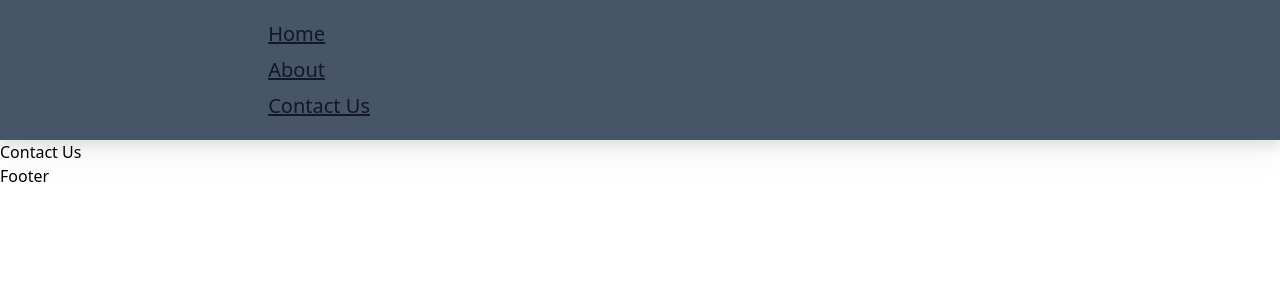
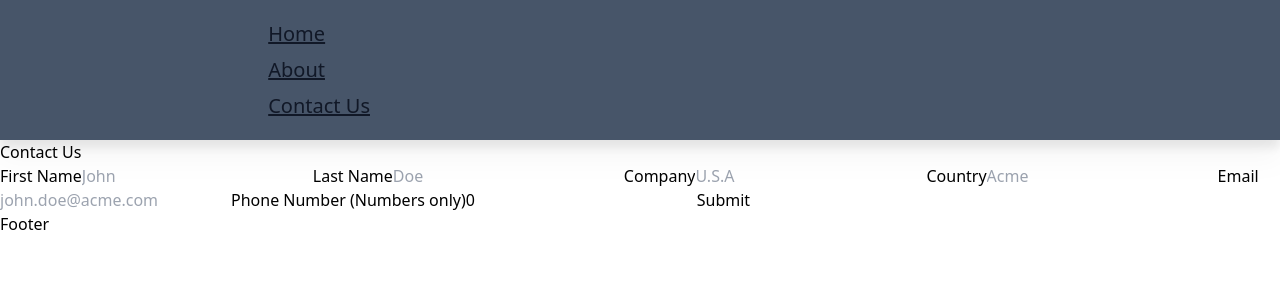
Before and after one commit to brandonwz815/utraque-nextjs, a Next.js app: page /contactus in a window 1280 px wide. Shown: the top 300 px of the page. Built offline with nearby package versions, Linux system fonts and the light colour scheme.

Commit message:
formik/yup begins to work

```diff
--- a/app/contactus/page.tsx
+++ b/app/contactus/page.tsx
@@ -1,7 +1,119 @@
-import React from 'react'
+'use client';
 
-export default function ContactUs() {
+import React from 'react';
+import { Formik, Field, Form, ErrorMessage, FormikHelpers } from 'formik';
+import yup from './yup-extended';
+
+const InquerySchema = yup.object().shape({
+  firstName: yup
+    .string()
+    .min(2, 'First name is too short')
+    .max(70, 'First name is too long')
+    .required('First name is required'),
+  lastName: yup
+    .string()
+    .min(2, 'Last name is too short')
+    .max(70, 'Last name is too long')
+    .required('Last name is required'),
+  company: yup.string().required(),
+  country: yup.string().required(),
+  email: yup.string().email('Invalid email').required('Email is required'),
+  phoneNumber: yup
+    .string()
+    .required('Phone number is required')
+    .verifiedAllDigits(),
+  message: yup.string().notRequired(),
+});
+
+interface Values {
+  firstName: string;
+  lastName: string;
+  company: string;
+  country: string;
+  email: string;
+  phoneNumber: number;
+  message?: string;
+}
+
+const initialValues: Values = {
+  firstName: '',
+  lastName: '',
+  company: '',
+  country: '',
+  email: '',
+  phoneNumber: 0,
+  /* message: '', */
+};
+
+export default function Inquery() {
   return (
-    <section>Contact Us</section>
-  )
+    <div>
+      <h1>Contact Us</h1>
+      <Formik
+        initialValues={initialValues}
+        validationSchema={InquerySchema}
+        onSubmit={async (values) => {
+          await new Promise((r) => setTimeout(r, 500));
+          alert(JSON.stringify(values, null, 2));
+        }}
+      >
+        {({ values }) => (
+          <Form>
+            <div className=''>
+              <label htmlFor='firstName'>First Name</label>
+              <Field
+                id='firstName'
+                name='firstName'
+                placeholder='John'
+              />
+              <ErrorMessage name='firstName' />
+
+              <label htmlFor='lastName'>Last Name</label>
+              <Field
+                id='lastName'
+                name='lastName'
+                placeholder='Doe'
+              />
+              <ErrorMessage name='lastName' />
+
+              <label htmlFor='company'>Company</label>
+              <Field
+                id='company'
+                name='company'
+                placeholder='U.S.A'
+              />
+              <ErrorMessage name='company' />
+
+              <label htmlFor='country'>Country</label>
+              <Field
+                id='country'
+                name='country'
+                placeholder='Acme'
+              />
+              <ErrorMessage name='country' />
+
+              <label htmlFor='email'>Email</label>
+              <Field
+                id='email'
+                name='email'
+                placeholder='john.doe@acme.com'
+                type='email'
+              />
+              <ErrorMessage name='email' />
+
+              <label htmlFor='phoneNumber'>Phone Number (Numbers only)</label>
+              <Field
+                id='phoneNumber'
+                name='phoneNumber'
+                placeholder='1112223333'
+              />
+              <ErrorMessage name='phoneNumber' />
+
+              <button type='submit'>Submit</button>
+            </div>
+          </Form>
+        )}
+      </Formik>
+    </div>
+  );
 }
--- a/app/contactus/yup-extended.ts
+++ b/app/contactus/yup-extended.ts
@@ -1,48 +1,21 @@
 // yup-extended.ts
-import * as yup from "yup";
-import { AnyObject, Maybe } from "yup/lib/types";
+import * as yup from 'yup';
+import { AnyObject, Flags, Maybe } from 'yup';
 
-yup.addMethod<yup.StringSchema>(yup.string, "emptyAsUndefined", function () {
-  return this.transform((value) => (value ? value : undefined));
-});
-
-yup.addMethod<yup.NumberSchema>(yup.number, "emptyAsUndefined", function () {
-  return this.transform((value, originalValue) =>
-    String(originalValue)?.trim() ? value : undefined
+yup.addMethod<yup.StringSchema>(yup.string, 'verifiedAllDigits', function () {
+  return this.transform((value) => (value ? value : '')).test((value) =>
+    /^\d+$/.test(value!)
   );
 });
 
-yup.addMethod<yup.StringSchema>(yup.string, "verified", function () {
-  return this.transform((value) => {
-
-  });
-});
-
-// yup.addMethod(yup.string, 'email', function validateEmail(message) {
-//   return this.matches(myEmailRegex, {
-//     message,
-//     name: 'email',
-//     excludeEmptyString: true,
-//   });
-// });
-
-
-declare module "yup" {
+declare module 'yup' {
   interface StringSchema<
     TType extends Maybe<string> = string | undefined,
     TContext extends AnyObject = AnyObject,
-    TOut extends TType = TType
-  > extends yup.BaseSchema<TType, TContext, TOut> {
-    emptyAsUndefined(): StringSchema<TType, TContext>;
-    verified(): StringSchema<TType, TContext>;
-  }
-
-  interface NumberSchema<
-    TType extends Maybe<number> = number | undefined,
-    TContext extends AnyObject = AnyObject,
-    TOut extends TType = TType
-  > extends yup.BaseSchema<TType, TContext, TOut> {
-    emptyAsUndefined(): NumberSchema<TType, TContext>;
+    TDefault = undefined,
+    TFlags extends Flags = ''
+  > extends yup.Schema<TType, TContext, TDefault, TFlags> {
+    verifiedAllDigits(): StringSchema<TType, TContext>;
   }
 }
 
```
Also changed, not shown: package.json (+5 -2 lines), app/contactus/README.md (added), app/lib/email.ts (added), 1 other file (tests, documents, lock files or other folders).
